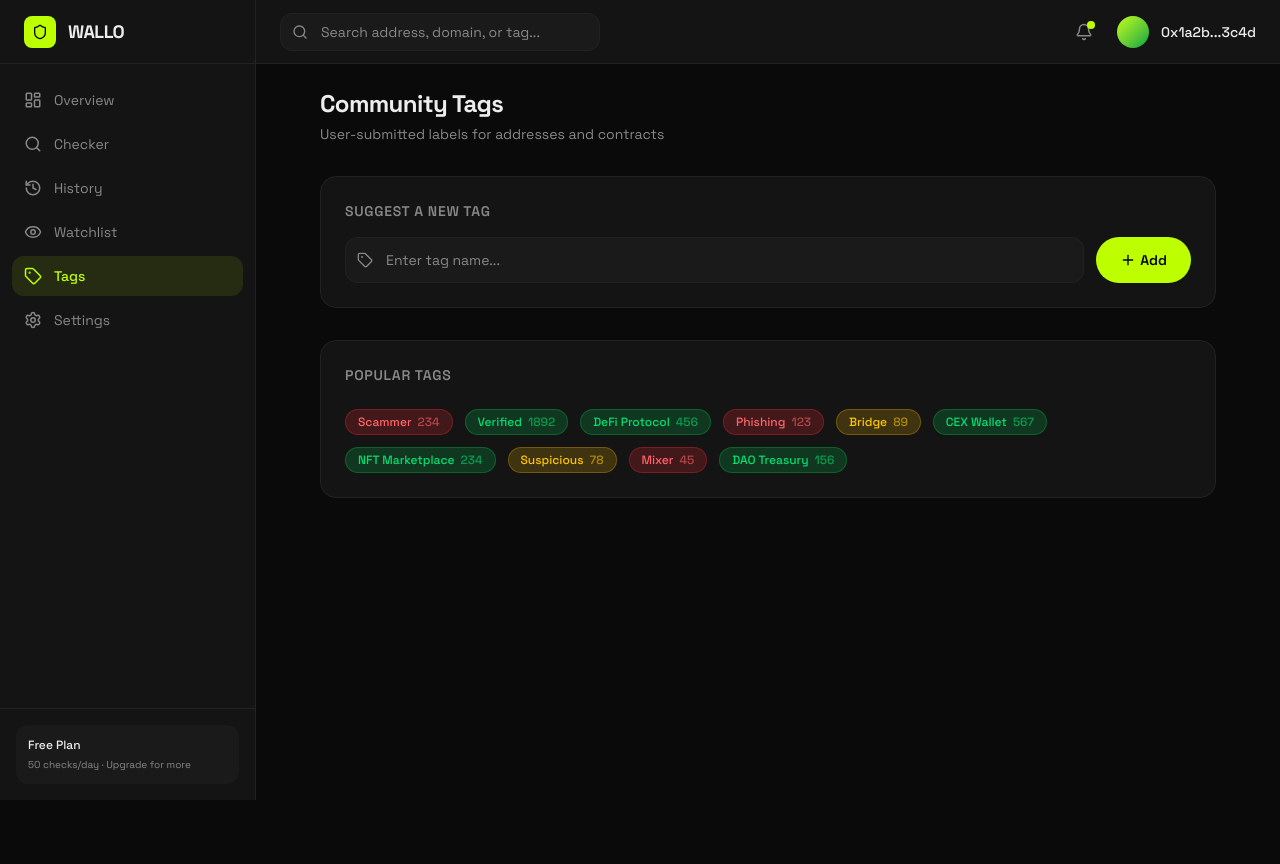
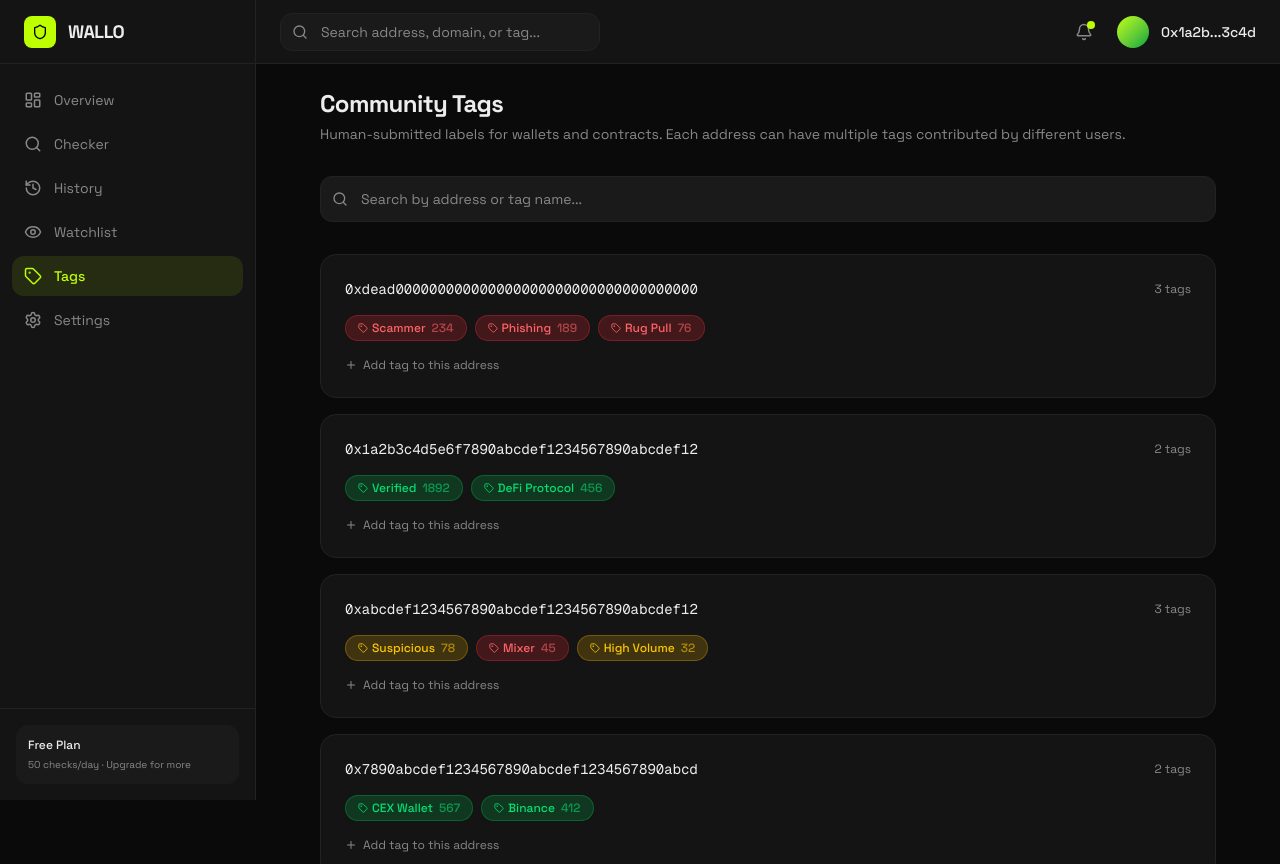
Before and after one commit to artomily/doman, a Next.js app: page /dashboard/tags in a window 1280 px wide. Shown: the top 864 px of the page. Before the commit the page ends 800 px from the top, so only its background shows below. Built offline with nearby package versions, Linux system fonts and the light colour scheme.

Commit message:
feat: enhance dashboard tags page with search functionality and update watchlist layout

```diff
--- a/app/(dashboard)/dashboard/tags/page.tsx
+++ b/app/(dashboard)/dashboard/tags/page.tsx
@@ -5,82 +5,163 @@ import { Card } from "@/components/ui/card";
 import { Badge } from "@/components/ui/badge";
 import { Input } from "@/components/ui/input";
 import { Button } from "@/components/ui/button";
-import { Tag, Plus } from "lucide-react";
+import { Tag, Plus, Search } from "lucide-react";
 
-const existingTags = [
-  { name: "Scammer", count: 234, variant: "danger" as const },
-  { name: "Verified", count: 1892, variant: "safe" as const },
-  { name: "DeFi Protocol", count: 456, variant: "safe" as const },
-  { name: "Phishing", count: 123, variant: "danger" as const },
-  { name: "Bridge", count: 89, variant: "warning" as const },
-  { name: "CEX Wallet", count: 567, variant: "safe" as const },
-  { name: "NFT Marketplace", count: 234, variant: "safe" as const },
-  { name: "Suspicious", count: 78, variant: "warning" as const },
-  { name: "Mixer", count: 45, variant: "danger" as const },
-  { name: "DAO Treasury", count: 156, variant: "safe" as const },
+type BadgeVariant = "safe" | "warning" | "danger" | "unknown";
+
+const taggedAddresses = [
+  {
+    address: "0xdead000000000000000000000000000000000000",
+    tags: [
+      { name: "Scammer", variant: "danger" as BadgeVariant, by: 234 },
+      { name: "Phishing", variant: "danger" as BadgeVariant, by: 189 },
+      { name: "Rug Pull", variant: "danger" as BadgeVariant, by: 76 },
+    ],
+  },
+  {
+    address: "0x1a2b3c4d5e6f7890abcdef1234567890abcdef12",
+    tags: [
+      { name: "Verified", variant: "safe" as BadgeVariant, by: 1892 },
+      { name: "DeFi Protocol", variant: "safe" as BadgeVariant, by: 456 },
+    ],
+  },
+  {
+    address: "0xabcdef1234567890abcdef1234567890abcdef12",
+    tags: [
+      { name: "Suspicious", variant: "warning" as BadgeVariant, by: 78 },
+      { name: "Mixer", variant: "danger" as BadgeVariant, by: 45 },
+      { name: "High Volume", variant: "warning" as BadgeVariant, by: 32 },
+    ],
+  },
+  {
+    address: "0x7890abcdef1234567890abcdef1234567890abcd",
+    tags: [
+      { name: "CEX Wallet", variant: "safe" as BadgeVariant, by: 567 },
+      { name: "Binance", variant: "safe" as BadgeVariant, by: 412 },
+    ],
+  },
+  {
+    address: "0x5678901234567890abcdef1234567890abcdef56",
+    tags: [
+      { name: "NFT Marketplace", variant: "safe" as BadgeVariant, by: 234 },
+      { name: "Verified", variant: "safe" as BadgeVariant, by: 198 },
+      { name: "Bridge", variant: "warning" as BadgeVariant, by: 89 },
+    ],
+  },
 ];
 
 export default function TagsPage() {
-  const [newTag, setNewTag] = useState("");
+  const [searchQuery, setSearchQuery] = useState("");
+  const [tagInput, setTagInput] = useState("");
+  const [selectedAddress, setSelectedAddress] = useState<string | null>(null);
+
+  const filtered = searchQuery
+    ? taggedAddresses.filter(
+        (a) =>
+          a.address.toLowerCase().includes(searchQuery.toLowerCase()) ||
+          a.tags.some((t) =>
+            t.name.toLowerCase().includes(searchQuery.toLowerCase())
+          )
+      )
+    : taggedAddresses;
 
   return (
     <div className="mx-auto max-w-4xl space-y-8">
       <div>
         <h1 className="text-2xl font-bold tracking-tight">Community Tags</h1>
         <p className="mt-1 text-sm text-muted">
-          User-submitted labels for addresses and contracts
+          Human-submitted labels for wallets and contracts. Each address can
+          have multiple tags contributed by different users.
         </p>
       </div>
 
-      {/* Add tag */}
-      <Card>
-        <h2 className="mb-4 text-sm font-semibold uppercase tracking-wider text-muted">
-          Suggest a New Tag
-        </h2>
-        <form
-          onSubmit={(e) => {
-            e.preventDefault();
-            setNewTag("");
-          }}
-          className="flex gap-3"
-        >
-          <div className="relative flex-1">
-            <Tag
+      {/* Search */}
+      <div className="relative">
+        <Search
           size={16}
           className="absolute left-3 top-1/2 -translate-y-1/2 text-muted"
         />
         <Input
-              value={newTag}
-              onChange={(e) => setNewTag(e.target.value)}
-              placeholder="Enter tag name..."
+          value={searchQuery}
+          onChange={(e) => setSearchQuery(e.target.value)}
+          placeholder="Search by address or tag name..."
           className="pl-10"
         />
       </div>
-          <Button type="submit" size="md">
-            <Plus size={16} className="mr-1" /> Add
+
+      {/* Address list with tags */}
+      <div className="space-y-4">
+        {filtered.map((entry) => (
+          <Card key={entry.address}>
+            <div className="flex flex-col gap-4">
+              {/* Address */}
+              <div className="flex items-center justify-between">
+                <p className="truncate font-mono text-sm">{entry.address}</p>
+                <span className="ml-2 shrink-0 text-xs text-muted">
+                  {entry.tags.length} tags
+                </span>
+              </div>
+
+              {/* Tags */}
+              <div className="flex flex-wrap gap-2">
+                {entry.tags.map((tag) => (
+                  <Badge key={tag.name} variant={tag.variant}>
+                    <Tag size={10} className="mr-1" />
+                    {tag.name}
+                    <span className="ml-1.5 opacity-60">
+                      {tag.by}
+                    </span>
+                  </Badge>
+                ))}
+              </div>
+
+              {/* Add tag inline */}
+              {selectedAddress === entry.address ? (
+                <form
+                  onSubmit={(e) => {
+                    e.preventDefault();
+                    setTagInput("");
+                    setSelectedAddress(null);
+                  }}
+                  className="flex gap-2"
+                >
+                  <Input
+                    value={tagInput}
+                    onChange={(e) => setTagInput(e.target.value)}
+                    placeholder="Add a tag to this address..."
+                    className="text-xs"
+                    autoFocus
+                  />
+                  <Button type="submit" size="sm">
+                    <Plus size={14} className="mr-1" /> Add
+                  </Button>
+                  <Button
+                    type="button"
+                    variant="ghost"
+                    size="sm"
+                    onClick={() => setSelectedAddress(null)}
+                  >
+                    Cancel
                   </Button>
                 </form>
-      </Card>
-
-      {/* Tag cloud */}
-      <Card>
-        <h2 className="mb-6 text-sm font-semibold uppercase tracking-wider text-muted">
-          Popular Tags
-        </h2>
-        <div className="flex flex-wrap gap-3">
-          {existingTags.map((tag) => (
-            <div
-              key={tag.name}
-              className="group flex items-center gap-2"
+              ) : (
+                <button
+                  onClick={() => setSelectedAddress(entry.address)}
+                  className="flex items-center gap-1.5 text-xs text-muted transition-colors hover:text-accent"
                 >
-              <Badge variant={tag.variant}>
-                {tag.name}
-                <span className="ml-1.5 opacity-60">{tag.count}</span>
-              </Badge>
-            </div>
-          ))}
+                  <Plus size={12} /> Add tag to this address
+                </button>
+              )}
             </div>
           </Card>
+        ))}
+
+        {filtered.length === 0 && (
+          <div className="py-12 text-center text-sm text-muted">
+            No addresses found matching your search.
+          </div>
+        )}
+      </div>
     </div>
   );
 }
--- a/app/(dashboard)/dashboard/watchlist/page.tsx
+++ b/app/(dashboard)/dashboard/watchlist/page.tsx
@@ -55,7 +55,7 @@ export default function WatchlistPage() {
         </Button>
       </div>
 
-      <div className="grid gap-4 sm:grid-cols-2">
+      <div className="mx-auto grid max-w-2xl gap-4">
         {watchlistData.map((item, i) => {
           const diff = item.score - item.prevScore;
           const isUp = diff > 0;
--- a/components/dashboard/header.tsx
+++ b/components/dashboard/header.tsx
@@ -28,7 +28,7 @@ export function DashboardHeader() {
           <span className="absolute right-1.5 top-1.5 h-2 w-2 rounded-full bg-accent" />
         </button>
         <div className="flex items-center gap-3">
-          <div className="h-8 w-8 rounded-full bg-gradient-to-br from-accent to-green-600" />
+          <div className="h-8 w-8 rounded-full bg-linear-to-br from-accent to-green-600" />
           <div className="hidden text-sm md:block">
             <p className="font-medium">0x1a2b...3c4d</p>
           </div>
```
Also changed, not shown: app/(marketing)/page.tsx (+15 -14 lines). Lines whose indentation alone changed are shown as unchanged.
